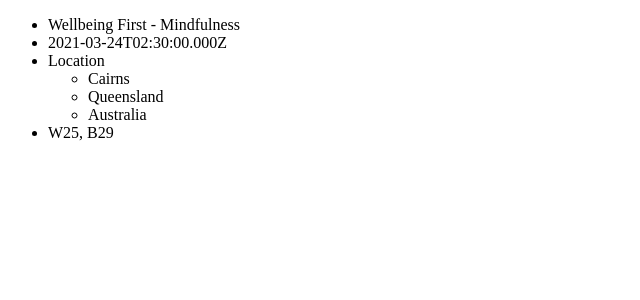
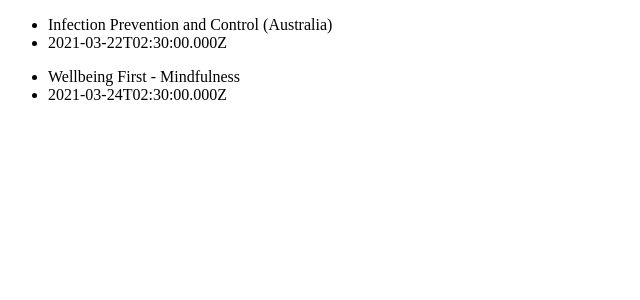
Before and after one commit to tlframe2/Go1-frontend, a React (Create React App) app: page / in a window 1280 px wide. Shown: the top 300 px of the page, without its empty margins (0-640 px from the left). Built offline with nearby package versions, Linux system fonts and the light colour scheme.

Commit message:
renders list of events

```diff
--- a/src/components/Event.js
+++ b/src/components/Event.js
@@ -1,19 +1,19 @@
 import React from 'react';
 
 const Events = props => {
-  let seatsArr = [];
-  let seatsStr = "";
+  // let seatsArr = [];
+  // let seatsStr = "";
 
-  if (props.seats) {
-    seatsArr = props.seats.map(seat => seat.id);
-    seatsStr = seatsArr.join(", ");
-  }
+  // if (props.seats) {
+  //   seatsArr = props.seats.map(seat => seat.id);
+  //   seatsStr = seatsArr.join(", ");
+  // }
 
   return (
     <ul>
       <li>{props.title}</li>
       <li>{props.time}</li>
-      <li>Location</li>
+      {/* <li>Location</li>
       <ul>
         <li>{props.location.City}</li>
         <li>{props.location.State}</li>
@@ -21,7 +21,7 @@ const Events = props => {
       </ul>
       {
         props.seats && <li>{seatsStr}</li>
-      }
+      } */}
     </ul>
   )
 }
--- a/src/components/EventsOverview.js
+++ b/src/components/EventsOverview.js
@@ -2,7 +2,18 @@ import React, { useState } from 'react';
 import Event from './Event';
 
 const EventsOverview = () => {
-  const [events, setEvents] = useState({
+  const [events, setEvents] = useState([
+    {
+      Title: "Infection Prevention and Control (Australia)",
+      Time: "2021-03-22T02:30:00.000Z",
+      Image: "http://example.com/image.png",
+      Location: {
+        City: "Brisbane",
+        State: "Queensland",
+        Country: "Australia",
+      }
+    },
+    {
       Title: "Wellbeing First - Mindfulness",
       Time: "2021-03-24T02:30:00.000Z",
       Image: "http://example.com/image.png",
@@ -19,10 +30,19 @@ const EventsOverview = () => {
           id: "B29"
         }
       ]
-  });
+    }
+  ]);
 
   return (
-    <Event title={events.Title} time={events.Time} image={events.Image} location={events.Location} seats={events.AvailableSeats} />
+    <>
+      {
+        events.map((event, index) => (
+          <div>
+            <Event title={event.Title} time={event.Time} image={event.Image} location={event.Location} seats={event.AvailableSeats} key={index} />
+          </div>
+        ))
+      }
+    </>
   );
 }
 
```
Also changed, not shown: 2 other files (tests, documents, lock files or other folders). Lines whose indentation alone changed are shown as unchanged.
